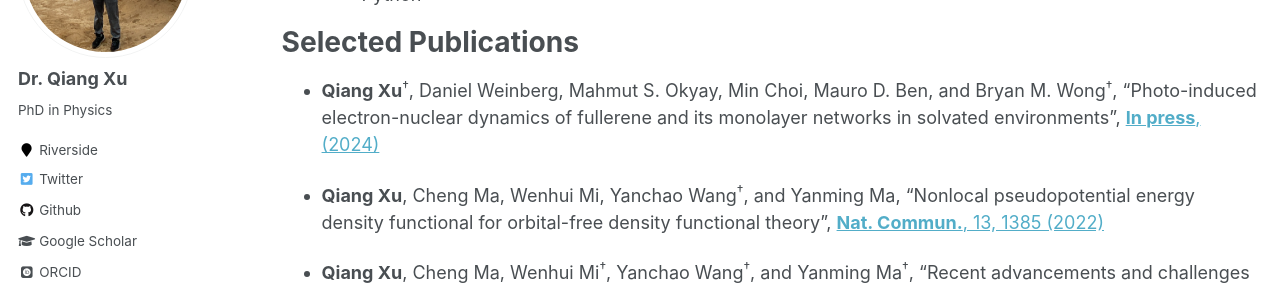
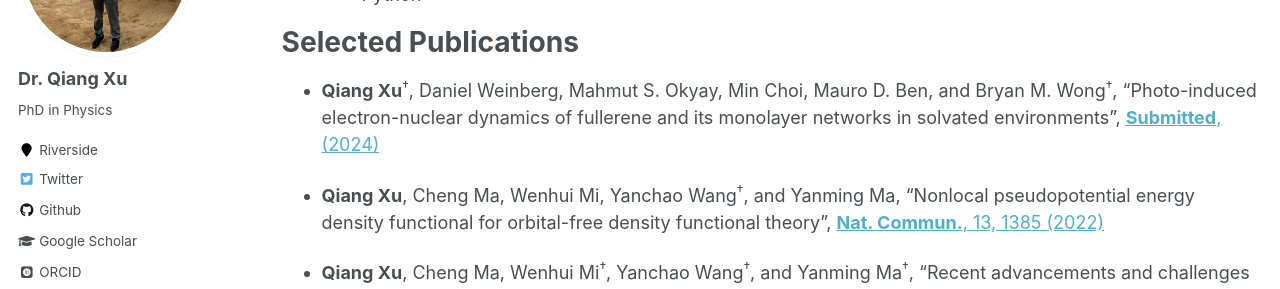
Before and after one commit to xqjlu/xqjlu.github.io, a Jekyll site: the page built from _pages/cv.md, in a window 1280 px wide and 900 px high, scrolled down 956 px. Shown: the part 153-442 px from the top of the window. Built offline with Jekyll 4.4.1, drawn with Linux system fonts in a browser that asks for light colours; some web fonts are replaced.

Commit message:
jacs submitted

```diff
--- a/_pages/cv.md
+++ b/_pages/cv.md
@@ -48,7 +48,7 @@ Selected Publications
 ======
 * <b>Qiang Xu</b><sup>†</sup>, Daniel Weinberg, Mahmut S. Okyay, Min Choi, Mauro D. Ben, and Bryan M. Wong<sup>†</sup>,
 "Photo-induced electron-nuclear dynamics of fullerene and its monolayer networks in solvated environments",
-<a href="https://xqjlu.github.io/publications/" target="_blank"><b>In press</b>, (2024)</a>
+<a href="https://xqjlu.github.io/publications/" target="_blank"><b>Submitted</b>, (2024)</a>
 
 * <b>Qiang Xu</b>, Cheng Ma, Wenhui Mi, Yanchao Wang<sup>†</sup>, and Yanming Ma,
 "Nonlocal pseudopotential energy density functional for orbital-free density functional theory",
```
